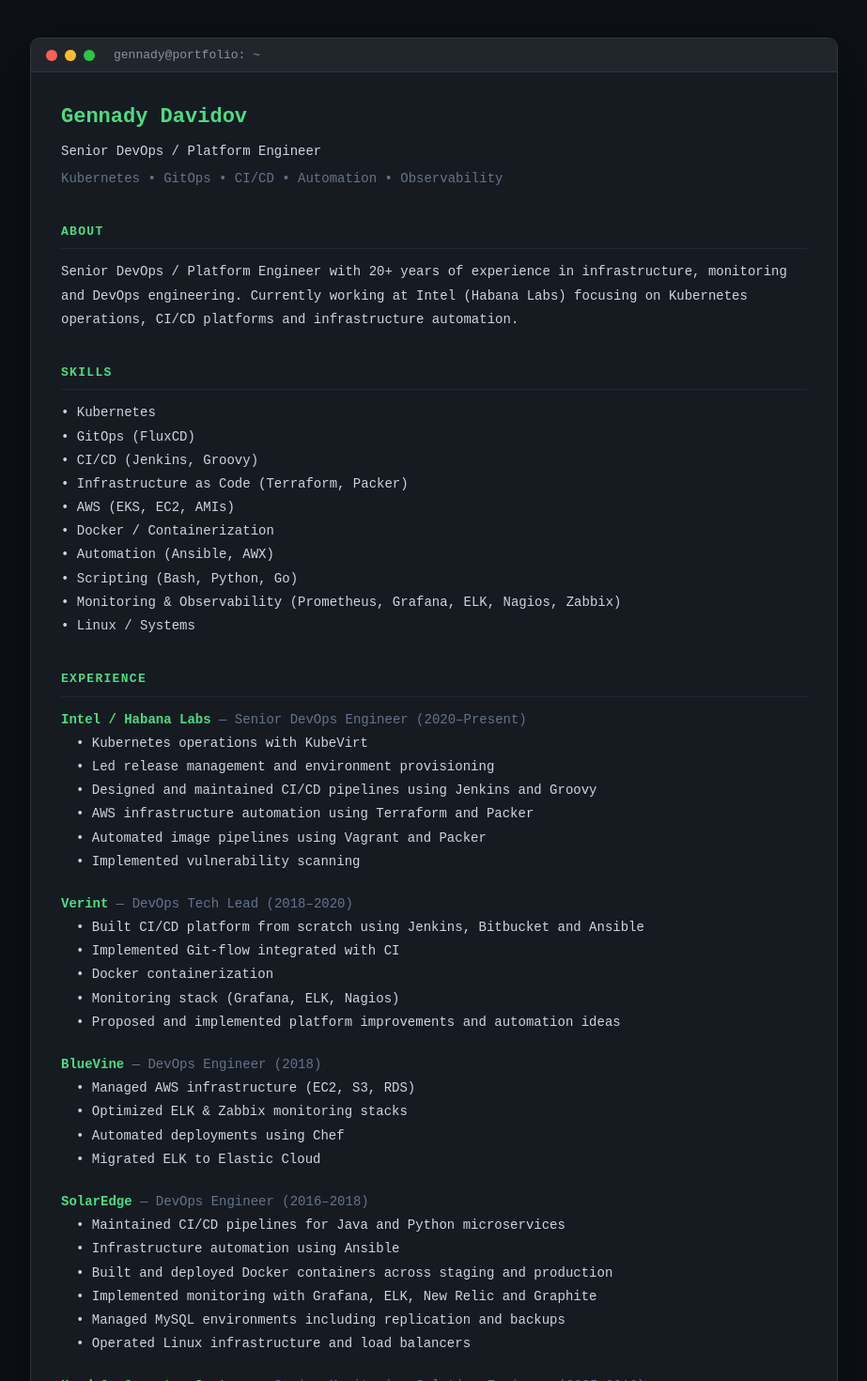
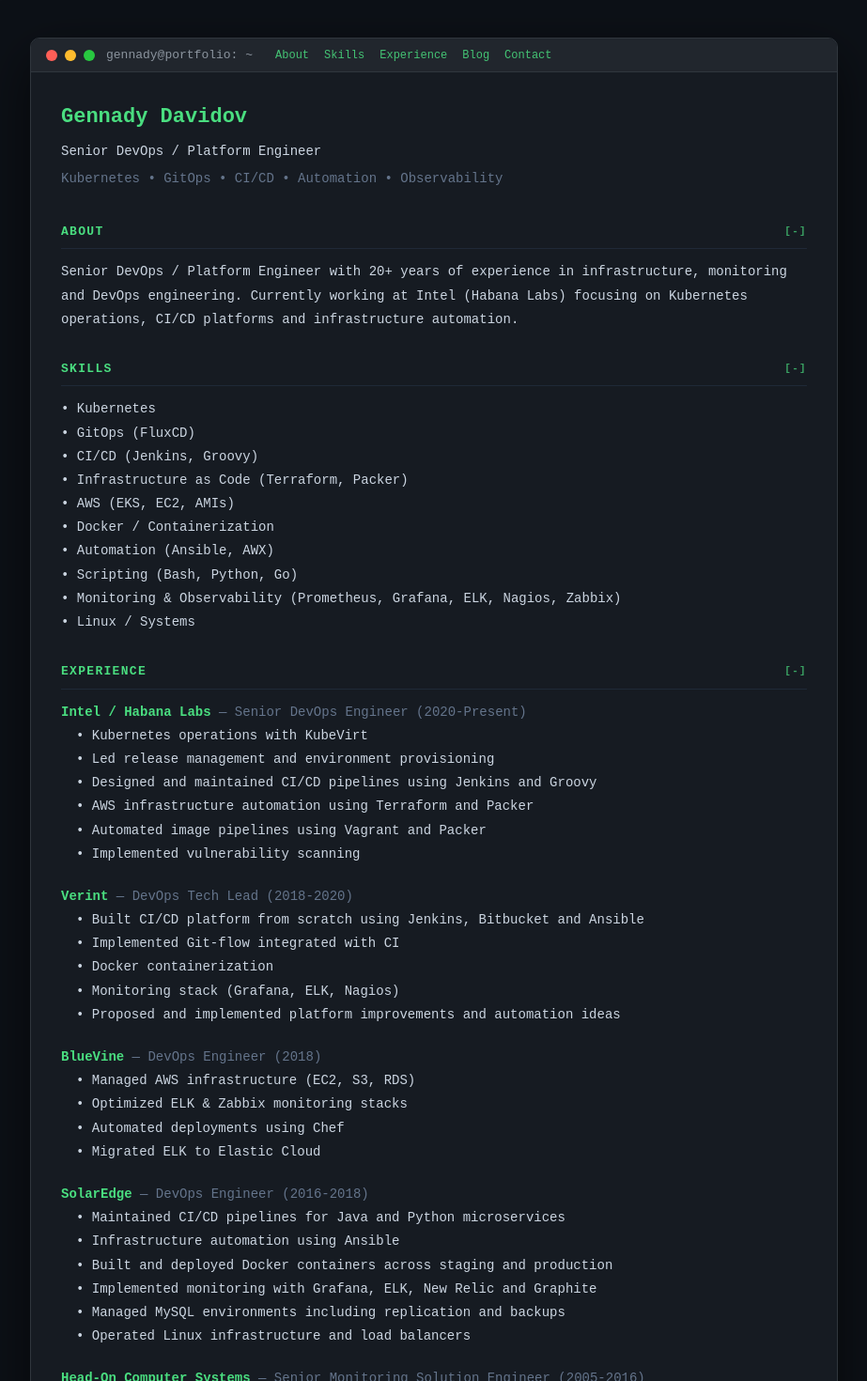
Before and after one commit to gennadyd/gennadyd.github.io, a React (Vite) app: page / in a window 1280 px wide. Shown: the top 1470 px of the page at 94% size, without its empty margins (178-1101 px from the left). Built offline with nearby package versions, Linux system fonts and the light colour scheme.

Commit message:
feat: anchor nav, collapsible sections, meta tags

```diff
--- a/index.html
+++ b/index.html
@@ -3,7 +3,18 @@
   <head>
     <meta charset="UTF-8" />
     <meta name="viewport" content="width=device-width, initial-scale=1.0" />
-    <title>Gennady Davidov</title>
+    <title>Gennady Davidov — Senior DevOps / Platform Engineer</title>
+    <meta name="description" content="Senior DevOps / Platform Engineer with 20+ years of experience. Kubernetes, GitOps, CI/CD, AWS, Terraform, Ansible." />
+    <meta name="author" content="Gennady Davidov" />
+    <!-- Open Graph (LinkedIn, Telegram, Slack preview) -->
+    <meta property="og:title" content="Gennady Davidov — Senior DevOps / Platform Engineer" />
+    <meta property="og:description" content="Kubernetes • GitOps • CI/CD • Automation • Observability" />
+    <meta property="og:type" content="website" />
+    <meta property="og:url" content="https://gennadyd.github.io" />
+    <!-- Twitter card -->
+    <meta name="twitter:card" content="summary" />
+    <meta name="twitter:title" content="Gennady Davidov — Senior DevOps / Platform Engineer" />
+    <meta name="twitter:description" content="Kubernetes • GitOps • CI/CD • Automation • Observability" />
     <!-- Google Analytics -->
     <script async src="https://www.googletagmanager.com/gtag/js?id=G-GZCNDD2GF5"></script>
     <script>
--- a/src/App.jsx
+++ b/src/App.jsx
@@ -1,4 +1,12 @@
+import { useState } from "react";
+
+const SECTIONS = ["about", "skills", "experience", "blog", "contact"];
+
 export default function DevopsTerminalPortfolio() {
+  const [collapsed, setCollapsed] = useState({});
+
+  const toggle = (id) =>
+    setCollapsed((prev) => ({ ...prev, [id]: !prev[id] }));
 
   const skills = [
     "Kubernetes",
@@ -17,7 +25,7 @@
     {
       company: "Intel / Habana Labs",
       role: "Senior DevOps Engineer",
-      period: "2020–Present",
+      period: "2020-Present",
       points: [
         "Kubernetes operations with KubeVirt",
         "Led release management and environment provisioning",
@@ -30,7 +38,7 @@
     {
       company: "Verint",
       role: "DevOps Tech Lead",
-      period: "2018–2020",
+      period: "2018-2020",
       points: [
         "Built CI/CD platform from scratch using Jenkins, Bitbucket and Ansible",
         "Implemented Git-flow integrated with CI",
@@ -53,7 +61,7 @@
     {
       company: "SolarEdge",
       role: "DevOps Engineer",
-      period: "2016–2018",
+      period: "2016-2018",
       points: [
         "Maintained CI/CD pipelines for Java and Python microservices",
         "Infrastructure automation using Ansible",
@@ -66,7 +74,7 @@
     {
       company: "Head-On Computer Systems",
       role: "Senior Monitoring Solution Engineer",
-      period: "2005–2016",
+      period: "2005-2016",
       points: [
         "Designed end-to-end monitoring solutions for enterprise customers",
         "Implemented IBM Tivoli Netcool monitoring platforms",
@@ -77,7 +85,7 @@
     {
       company: "Ness",
       role: "Monitoring Solution Engineer",
-      period: "2001–2005",
+      period: "2001-2005",
       points: [
         "Implemented enterprise monitoring solutions",
         "Designed automated issue detection and alerting",
@@ -91,23 +99,42 @@
     "Automated VM Image Pipeline with Packer and Ansible"
   ];
 
-  const Section = ({ title, children }) => (
-    <div style={{ marginBottom: 32 }}>
-      <div style={{
+  const Section = ({ id, title, children }) => {
+    const open = !collapsed[id];
+    return (
+      <div id={id} style={{ marginBottom: 28 }}>
+        <div
+          onClick={() => toggle(id)}
+          style={{
             color: "#4ade80",
             fontWeight: "bold",
             fontSize: 13,
             letterSpacing: "0.1em",
             textTransform: "uppercase",
-        marginBottom: 12,
+            marginBottom: open ? 12 : 0,
             borderBottom: "1px solid #1f2937",
-        paddingBottom: 6
-      }}>
-        {title}
+            paddingBottom: 6,
+            display: "flex",
+            justifyContent: "space-between",
+            alignItems: "center",
+            cursor: "pointer",
+            userSelect: "none"
+          }}
+        >
+          <span>{title}</span>
+          <span style={{ fontSize: 11, opacity: 0.7 }}>{open ? "[-]" : "[+]"}</span>
         </div>
-      {children}
+        {open && <div>{children}</div>}
       </div>
     );
+  };
+
+  const scrollTo = (id) => {
+    setCollapsed((prev) => ({ ...prev, [id]: false }));
+    setTimeout(() => {
+      document.getElementById(id)?.scrollIntoView({ behavior: "smooth", block: "start" });
+    }, 50);
+  };
 
   return (
     <div style={{
@@ -136,12 +163,25 @@
             display: "flex",
             alignItems: "center",
             gap: 8,
-            borderBottom: "1px solid #30363d"
+            borderBottom: "1px solid #30363d",
+            flexWrap: "wrap"
           }}>
-            <span style={{ width: 12, height: 12, borderRadius: "50%", background: "#ff5f57", display: "inline-block" }} />
-            <span style={{ width: 12, height: 12, borderRadius: "50%", background: "#febc2e", display: "inline-block" }} />
-            <span style={{ width: 12, height: 12, borderRadius: "50%", background: "#28c840", display: "inline-block" }} />
-            <span style={{ color: "#8b949e", fontSize: 13, marginLeft: 12 }}>gennady@portfolio: ~</span>
+            <span style={{ width: 12, height: 12, borderRadius: "50%", background: "#ff5f57", display: "inline-block", flexShrink: 0 }} />
+            <span style={{ width: 12, height: 12, borderRadius: "50%", background: "#febc2e", display: "inline-block", flexShrink: 0 }} />
+            <span style={{ width: 12, height: 12, borderRadius: "50%", background: "#28c840", display: "inline-block", flexShrink: 0 }} />
+            <span style={{ color: "#8b949e", fontSize: 13, marginLeft: 4, marginRight: 16, flexShrink: 0 }}>gennady@portfolio: ~</span>
+            <div style={{ display: "flex", gap: 16, flexWrap: "wrap" }}>
+              {SECTIONS.map((s) => (
+                <a
+                  key={s}
+                  href={`#${s}`}
+                  onClick={(e) => { e.preventDefault(); scrollTo(s); }}
+                  style={{ color: "#4ade80", fontSize: 12, textDecoration: "none", opacity: 0.85 }}
+                >
+                  {s.charAt(0).toUpperCase() + s.slice(1)}
+                </a>
+              ))}
+            </div>
           </div>
 
           {/* Content */}
@@ -153,19 +193,19 @@
               <div style={{ color: "#64748b", marginTop: 4 }}>Kubernetes • GitOps • CI/CD • Automation • Observability</div>
             </div>
 
-            <Section title="About">
+            <Section id="about" title="About">
               Senior DevOps / Platform Engineer with 20+ years of experience in infrastructure,
               monitoring and DevOps engineering. Currently working at Intel (Habana Labs)
               focusing on Kubernetes operations, CI/CD platforms and infrastructure automation.
             </Section>
 
-            <Section title="Skills">
+            <Section id="skills" title="Skills">
               {skills.map((s, i) => (
                 <div key={i}>• {s}</div>
               ))}
             </Section>
 
-            <Section title="Experience">
+            <Section id="experience" title="Experience">
               {experience.map((job) => (
                 <div key={job.company} style={{ marginBottom: 20 }}>
                   <div>
@@ -179,13 +219,13 @@
               ))}
             </Section>
 
-            <Section title="Blog">
+            <Section id="blog" title="Blog">
               {blog.map((post, i) => (
                 <div key={i}>• {post}</div>
               ))}
             </Section>
 
-            <Section title="Contact">
+            <Section id="contact" title="Contact">
               <div style={{ display: "flex", gap: 24, flexWrap: "wrap" }}>
                 <a style={{ color: "#4ade80" }} href="https://www.linkedin.com/in/gennadyd/">LinkedIn</a>
                 <a style={{ color: "#4ade80" }} href="https://github.com/gennadyd">GitHub</a>
```
Lines whose indentation alone changed are shown as unchanged.
